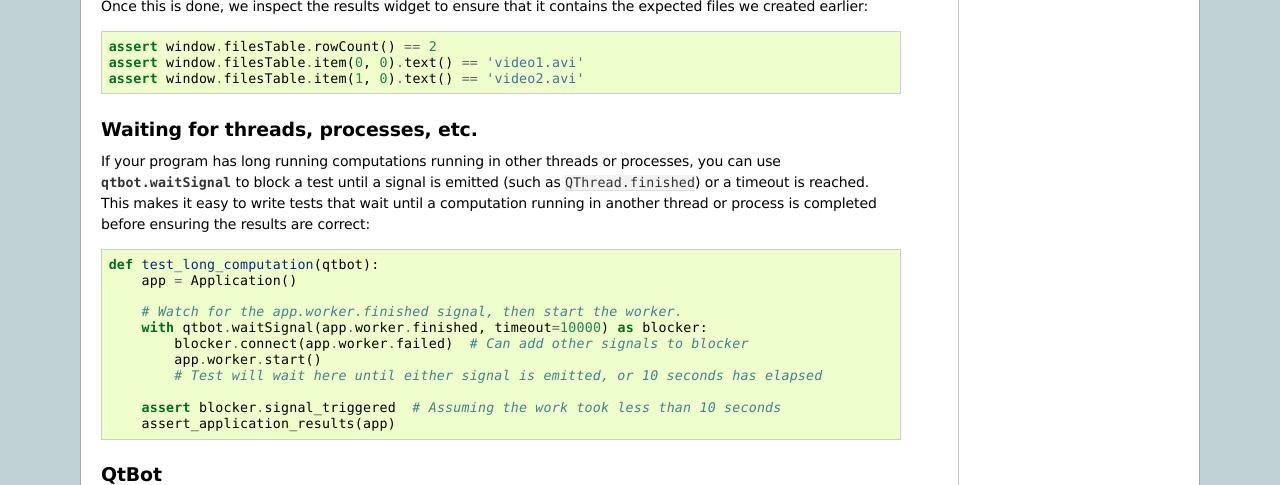
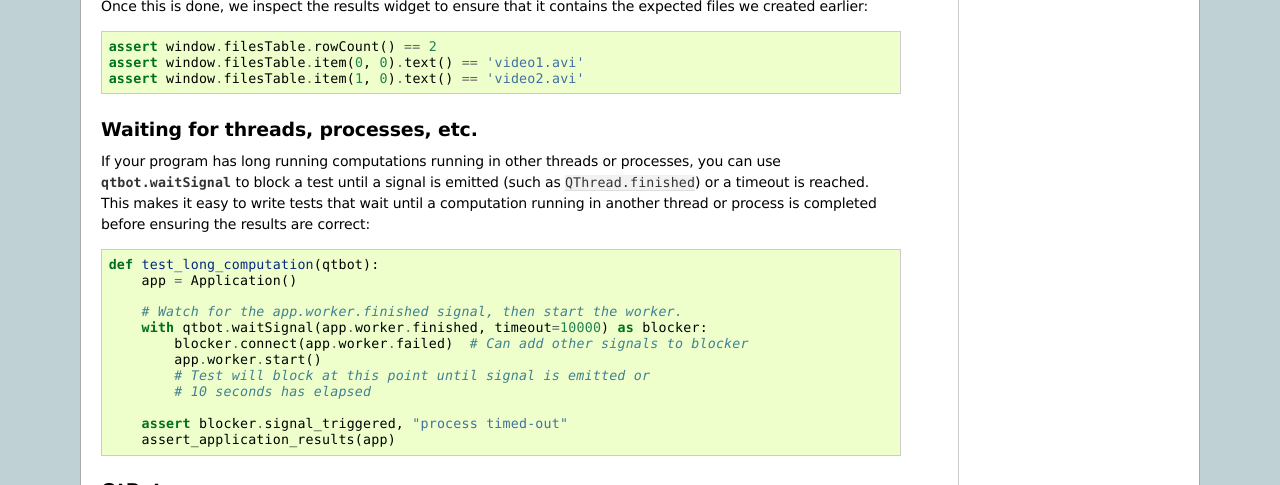
Before and after one commit to pytest-dev/pytest-qt, a Sphinx documentation site: the page built from docs/index.rst, in a window 1280 px wide and 900 px high, scrolled down 2032 px, cut to the strip 0-485 px from the top of the window. Built offline with Sphinx 7.4.7, drawn with Linux system fonts in a browser that asks for light colours.

Commit message:
Small doc tweak

```diff
--- a/docs/index.rst
+++ b/docs/index.rst
@@ -135,9 +135,10 @@ ensuring the results are correct::
         with qtbot.waitSignal(app.worker.finished, timeout=10000) as blocker:
             blocker.connect(app.worker.failed)  # Can add other signals to blocker
             app.worker.start()
-            # Test will wait here until either signal is emitted, or 10 seconds has elapsed
+            # Test will block at this point until signal is emitted or
+            # 10 seconds has elapsed
 
-        assert blocker.signal_triggered  # Assuming the work took less than 10 seconds
+        assert blocker.signal_triggered, "process timed-out"
         assert_application_results(app)
 
 
```
